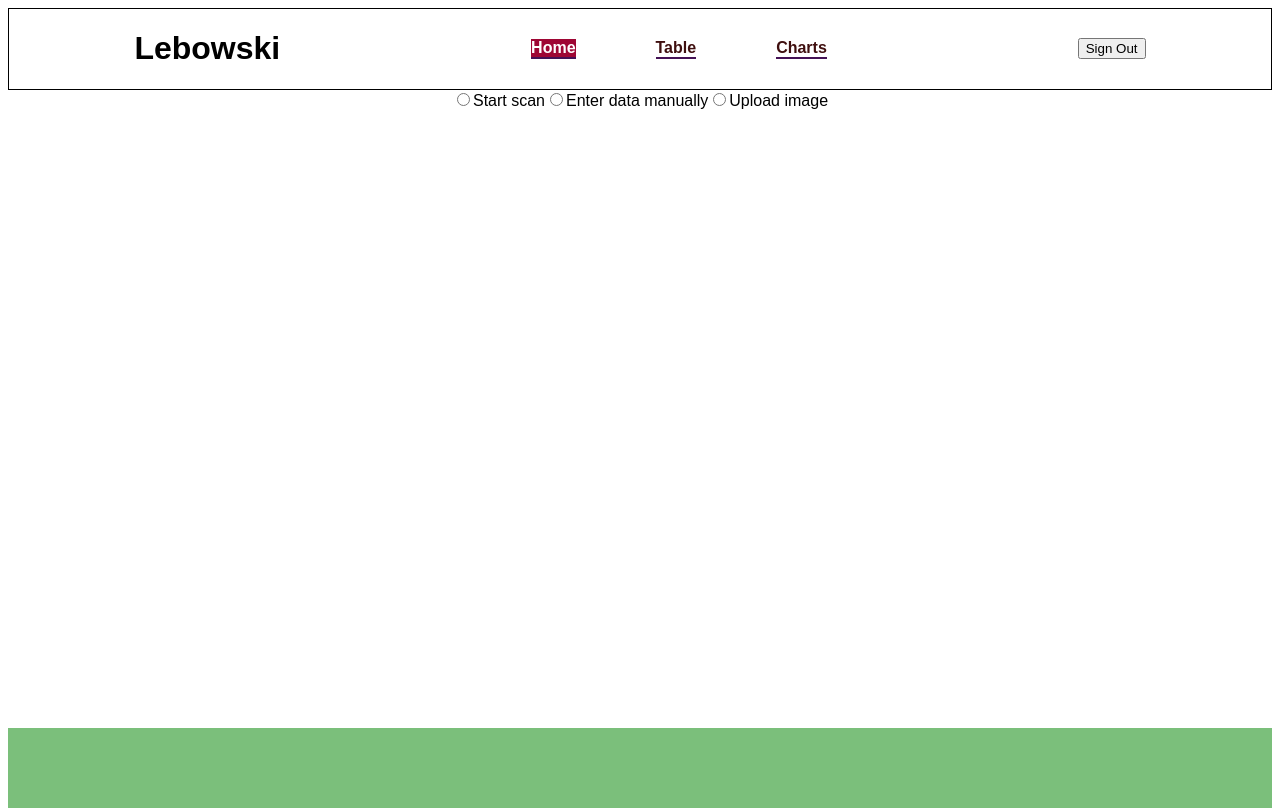
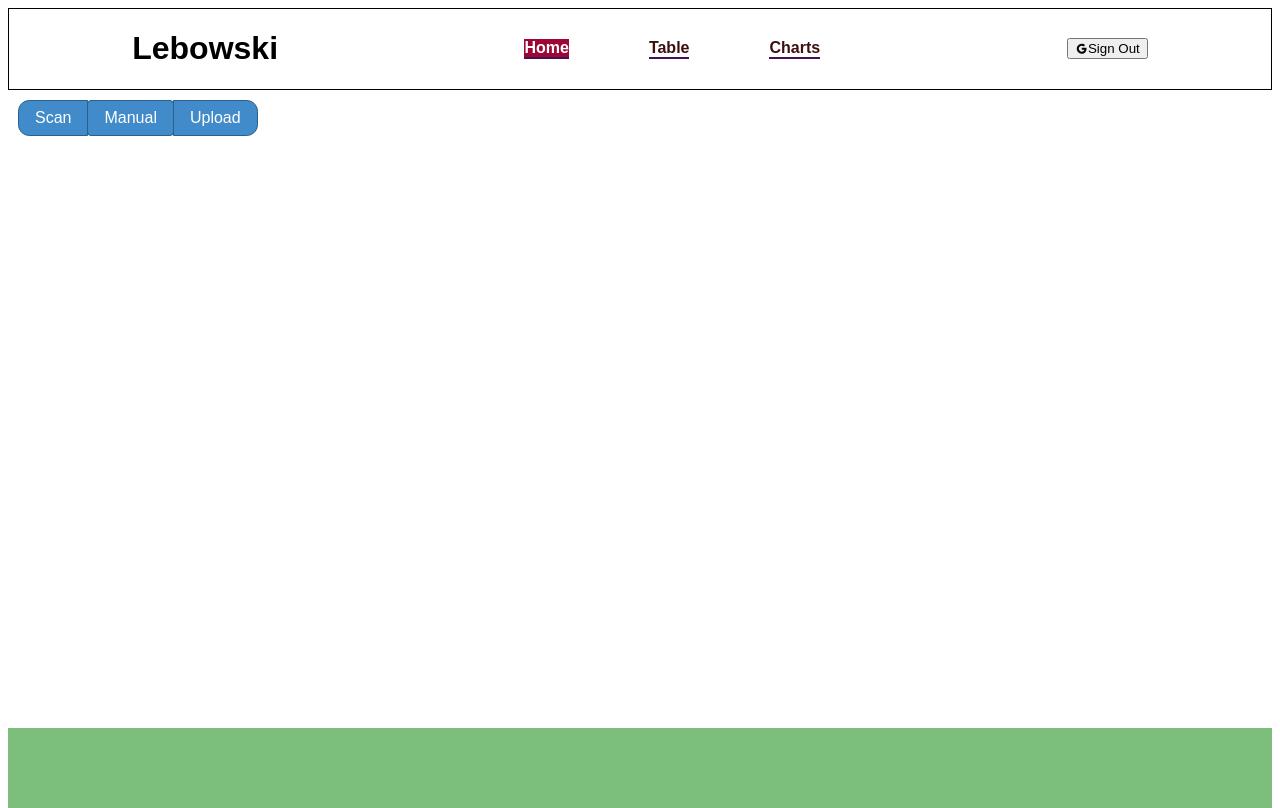
Before and after one commit to lu4ezar/lebowski, a React (Create React App) app: page / in a window 1280 px wide. Built offline with nearby package versions, Linux system fonts and the light colour scheme.

Commit message:
add basic Chart + update radio group

```diff
--- a/package.json
+++ b/package.json
@@ -19,10 +19,12 @@
     "react": "17.0.1",
     "react-dom": "17.0.1",
     "react-google-login": "5.2.2",
+    "react-icons": "4.2.0",
     "react-qr-reader": "2.2.1",
     "react-router-dom": "5.2.0",
     "react-scripts": "4.0.3",
     "react-table": "7.6.3",
+    "recharts": "2.0.8",
     "yup": "0.32.9"
   },
   "devDependencies": {
--- a/src/Charts.tsx
+++ b/src/Charts.tsx
@@ -1,7 +1,25 @@
 import React from "react";
+import { CartesianGrid, Line, LineChart, Tooltip, XAxis } from "recharts";
+import { dataArray } from "./Table";
 
 const Charts = () => {
-  return <h1>Charts</h1>;
+  return (
+    <>
+      <h1>Charts</h1>
+      <LineChart
+        width={400}
+        height={400}
+        data={dataArray}
+        margin={{ top: 5, right: 20, left: 10, bottom: 5 }}
+      >
+        <XAxis dataKey="name" />
+        <Tooltip />
+        <CartesianGrid stroke="#f5f5f5" />
+        <Line type="monotone" dataKey="uv" stroke="#ff7300" yAxisId={0} />
+        <Line type="monotone" dataKey="pv" stroke="#387908" yAxisId={1} />
+      </LineChart>
+    </>
+  );
 };
 
 export default Charts;
--- a/src/Home.tsx
+++ b/src/Home.tsx
@@ -1,8 +1,9 @@
 import React, { useState } from "react";
 import Scanner from "./Scanner";
 import Form from "./Form";
+import RadioGroup from "./RadioGroup";
 
-enum Mode {
+export enum Mode {
   Scan = "scan",
   Manual = "manual",
   Upload = "upload"
@@ -16,7 +17,8 @@ const Home = () => {
   return (
     <>
       <div>
-        <input
+        <RadioGroup onChange={handleChange} mode={mode as Mode} />
+        {/* <input
           type="radio"
           id="scan"
           name="mode"
@@ -44,7 +46,7 @@ const Home = () => {
           checked={mode === "upload"}
           onChange={handleChange}
         />
-        <label htmlFor="upload">Upload image</label>
+        <label htmlFor="upload">Upload image</label> */}
       </div>
       {mode === "scan" && <Scanner />}
       {mode === "manual" && <Form />}
--- a/src/Login.tsx
+++ b/src/Login.tsx
@@ -1,5 +1,7 @@
 import { useState } from "react";
 import { useGoogleLogin, useGoogleLogout } from "react-google-login";
+import { AiOutlineGoogle } from "react-icons/ai";
+import "./styles.scss";
 
 const Login = () => {
   const clientId = process.env.CLIENT_ID as string;
@@ -15,9 +17,15 @@ const Login = () => {
     onFailure: () => console.log("Error")
   });
   return isSignedIn ? (
-    <button onClick={signIn}>Sign In</button>
+    <button onClick={signIn} className="login-button sign-in">
+      <AiOutlineGoogle />
+      Sign In
+    </button>
   ) : (
-    <button onClick={signOut}>Sign Out</button>
+    <button onClick={signOut} className="login-button sign-out">
+      <AiOutlineGoogle />
+      Sign Out
+    </button>
   );
 };
 
--- /dev/null
+++ b/src/RadioGroup.tsx
@@ -0,0 +1,40 @@
+import { Mode } from "./Home";
+
+const RadioGroup = ({ onChange, mode }: { onChange: any; mode: Mode }) => {
+  return (
+    <div className="radio-buttons-wrapper" onClick={onChange}>
+      <input
+        type="radio"
+        className="radio-button"
+        name="mode"
+        value="scan"
+        id="scan"
+        checked={mode === "scan"}
+        onChange={onChange}
+      />
+      <label htmlFor="scan">Scan</label>
+      <input
+        type="radio"
+        className="radio-button"
+        name="mode"
+        value="manual"
+        id="manual"
+        checked={mode === "manual"}
+        onChange={onChange}
+      />
+      <label htmlFor="manual">Manual</label>
+      <input
+        type="radio"
+        className="radio-button"
+        name="mode"
+        value="upload"
+        id="upload"
+        checked={mode === "upload"}
+        onChange={onChange}
+      />
+      <label htmlFor="upload">Upload</label>
+    </div>
+  );
+};
+
+export default RadioGroup;
--- a/src/Table.tsx
+++ b/src/Table.tsx
@@ -1,9 +1,7 @@
 import { useMemo } from "react";
 import { useTable } from "react-table";
 
-const Table = () => {
-  const data = useMemo(
-    () => [
+export const dataArray = [
   {
     col1: "Hello",
     col2: "World"
@@ -16,12 +14,9 @@ const Table = () => {
     col1: "whatever",
     col2: "you want"
   }
-    ],
-    []
-  );
+];
 
-  const columns = useMemo(
-    () => [
+export const columnsArray = [
   {
     Header: "Column 1",
     accessor: "col1" // accessor is the "key" in the data
@@ -30,9 +25,12 @@ const Table = () => {
     Header: "Column 2",
     accessor: "col2"
   }
-    ],
-    []
-  );
+];
+
+const Table = () => {
+  const data = useMemo(() => dataArray, []);
+  const columns = useMemo(() => columnsArray, []);
+
   const {
     getTableProps,
     getTableBodyProps,
--- a/src/styles.scss
+++ b/src/styles.scss
@@ -47,5 +47,66 @@ html, body, #root {
 
     }
   }
+}
 
+.login-button {
+  display: flex;
+  justify-content: center;
+  align-items: center;
+  transition: transform 1s ease;
+  &__sign-in {
+    transform: rotateX(45deg);
+  }
+  &__sign-out {
+    transform: rotateX(45deg);
+  }
 }
+
+.radio-buttons-wrapper {
+  margin: 10px;
+  & input[type="radio"] {
+    opacity: 0;
+    position: fixed;
+    width: 0;
+    &:focus + label {
+      border: 2px dashed #444;
+    }
+    &:checked + label {
+      background-color: #bfb;
+      border-color: #4c4;
+    }
+  }
+  & label {
+    display: inline-block;
+    background-color: #ddd;
+    padding: 10px 20px;
+    font-family: sans-serif, Arial;
+    font-size: 16px;
+    border: 2px solid #444;
+    border-radius: 4px;
+    &:hover {
+      background-color: #dfd;
+    }
+  }
+}
+
+.radio-button {
+  & + label {
+    float: left;
+    padding: .5em 1em;
+    cursor: pointer;
+    border: 1px solid #28608f;
+    margin-right: -1px;
+    color: #fff;
+    background-color: #428bca;
+    &:first-of-type {
+      border-radius: .7em 0 0 .7em;
+    }
+    &:last-of-type {
+      border-radius: 0 .7em .7em 0;
+    }
+  }
+  &:checked + label {
+    background-color: #3277b3;
+  }
+}
```
Lines whose indentation alone changed are shown as unchanged.
